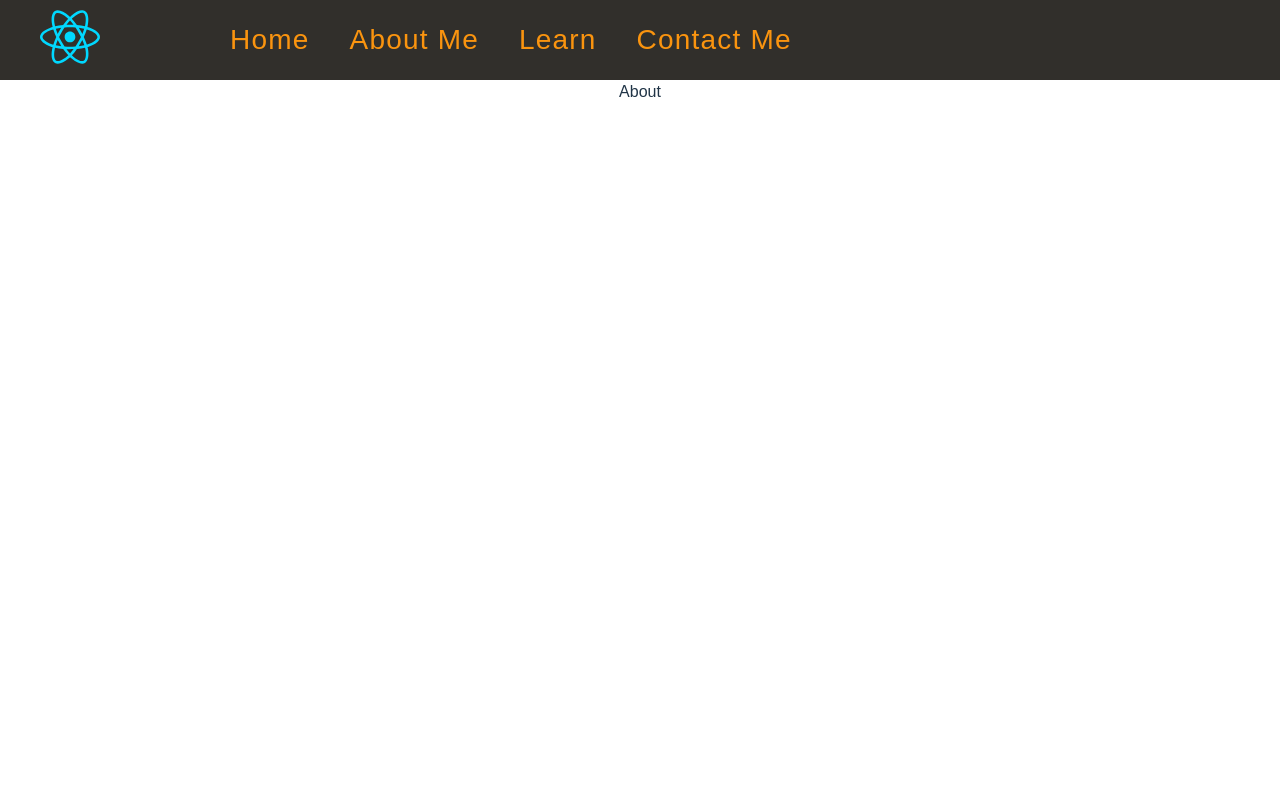
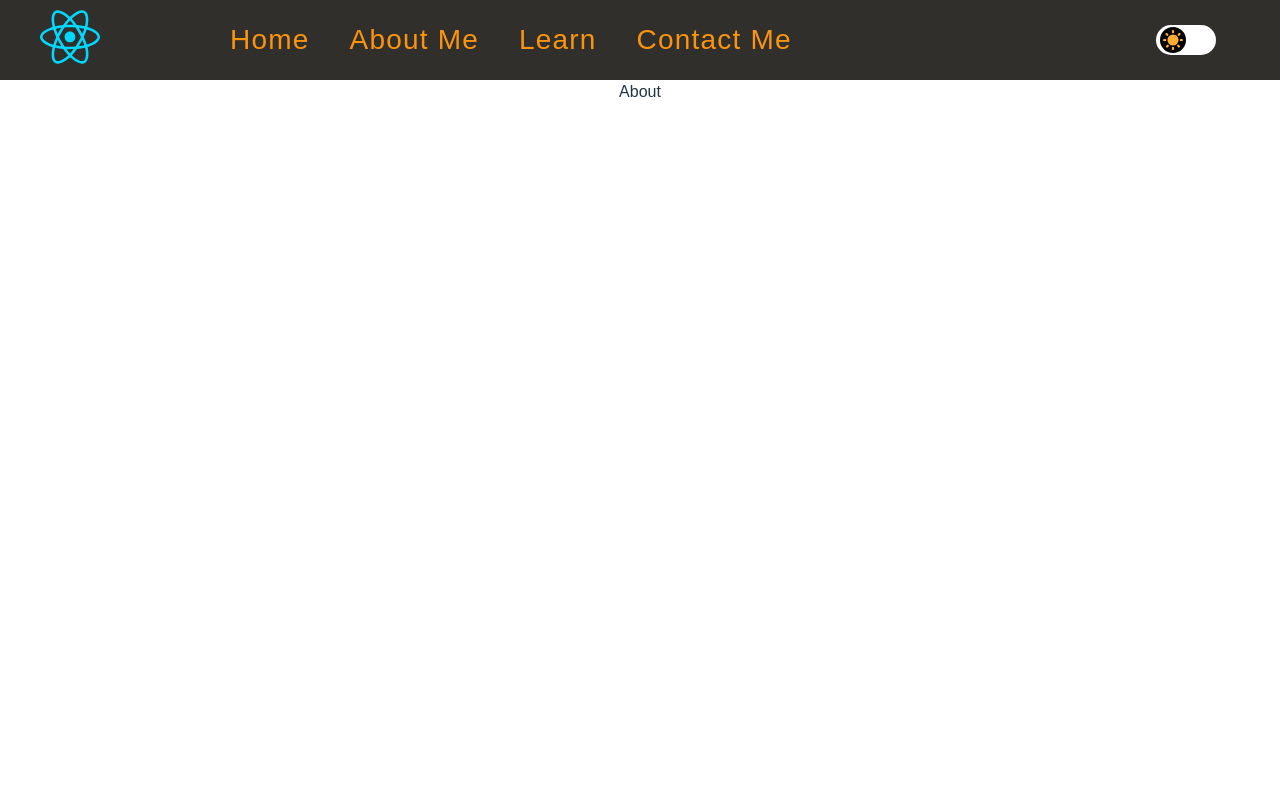
Before and after one commit to TimothyMutia/ReactTSPractice, a React (Vite) app: page /About in a window 1280 px wide. Shown: the top 800 px of the page. Built offline with nearby package versions, Linux system fonts and the light colour scheme; a web font is replaced by a local one.

Commit message:
feat:added light and dark theme to website

```diff
--- a/src/App.tsx
+++ b/src/App.tsx
@@ -4,7 +4,6 @@ import Footer from './Components/Footer';
 
 
 function App() {
-
   return (
     <div>
       <Header/>
--- a/src/Components/Header.tsx
+++ b/src/Components/Header.tsx
@@ -2,6 +2,7 @@ import React from 'react'
 import './styles.css'
 import Navbar from './Navbar'
 import { Link } from 'react-router-dom'
+import Theme_Button from './Theme_Button'
 
 const Header:React.FC = () => {
   return (
@@ -10,6 +11,7 @@ const Header:React.FC = () => {
           <img src='src\assets\react.svg' className='Logo'></img>
         </Link>
         <Navbar/>
+        <Theme_Button></Theme_Button>
     </header>
   )
 }
--- /dev/null
+++ b/src/Components/Theme_Button.tsx
@@ -0,0 +1,24 @@
+import { useTheme } from '../Contexts/ThemeContext'
+import './styles.css'
+
+const Theme_Button = () => {
+    const {theme, setTheme} = useTheme();
+    const toggle = () => {
+        if(theme === '' || theme === 'light'){
+            setTheme('dark');
+        }
+        else if (theme === 'dark'){
+            setTheme('light');
+        }
+    }
+  return (
+
+        <div className='Theme_Button'>
+            <label className={theme === 'light' ? 'slider' : 'slider dark'}>
+                <input type="radio" id="switch" onClickCapture={() => toggle()} />
+            </label>
+        </div>
+  )
+}
+
+export default Theme_Button
--- a/src/Components/styles.css
+++ b/src/Components/styles.css
@@ -88,3 +88,67 @@
         gap:10px;
     }
 }
+
+
+/*theme_Button*/
+.Theme_Button{
+
+    display:flex;
+    justify-content: center;
+    align-items: center;
+    flex-wrap: nowrap;
+    position:absolute;
+    align-self: center;
+    right:5%;
+    z-index: 99;
+}
+
+#switch{
+    height: 0;
+    width: 0;
+    opacity: 0;
+}
+
+.slider {
+    cursor: pointer;
+    width: 60px;
+    height: 30px;
+    background-color: white;
+    display: block;
+    border-radius: 40px;
+    position: relative;
+
+    &.dark{
+        background-color: black;
+    }
+    &.dark::after{
+        width: 26px;
+        height: 26px;
+        content:'';
+        background-image: url(../assets/moon.svg);
+        align-content: center;
+        background-color: white;
+        transform: translateX(26px);
+    }
+  }
+
+.slider::after {
+    display: flex;
+    flex-wrap: wrap-reverse;
+    content:"";
+    background-image: url(../assets/sun.svg);
+    background-size: 75% 75%;
+    background-position:center;
+    background-repeat: no-repeat;
+    position: absolute;
+    top:2px;
+    left:4px;
+    width: 26px;
+    height: 26px;
+    background-color: black;
+    border-radius: 100%;
+    transition: 0.3s;
+  }
+.slider:active:after {
+    background-color: grey;
+  }
--- /dev/null
+++ b/src/Contexts/ThemeContext.tsx
@@ -0,0 +1,24 @@
+import React, { createContext, useContext, useState  } from 'react'
+
+interface ThemeContextType {
+    theme: string;
+    setTheme: React.Dispatch<React.SetStateAction<string>>;
+    }
+const ThemeContext = createContext<ThemeContextType | undefined> (undefined)
+
+export function ThemeProvider ({children}: {children:React.ReactNode}){
+    const [theme, setTheme] = useState('light');
+    return(
+        <ThemeContext.Provider value={{theme, setTheme}}>
+            {children}
+        </ThemeContext.Provider>
+    );
+}
+
+export function useTheme() {
+    const context = useContext(ThemeContext);
+    if (context === undefined) {
+      throw new Error("ThemeContext must be used within a ThemeProvider");
+    }
+    return context;
+}
--- a/src/Views/Home.tsx
+++ b/src/Views/Home.tsx
@@ -1,24 +1,26 @@
 
 import './styles.css'
 import '../Components/styles.css'
+import { useTheme } from '../Contexts/ThemeContext'
 
 const Home = () => {
+  const {theme} = useTheme();
   return (
 
-    <div className='Home'>
+    <div className={theme === 'light' ? 'Home' : 'Home dark'}>
         <div className='Hero_Container'>
           <div className='Hero_Header'>
             <h1 className='H1'>Fire this ship</h1>
           </div>
         </div>
-      <div className="Body">
+      <div className='Body'>
         <div className='Text_Section'>
           <div>
             <h1>Lorem Ipsum Master</h1>
           </div>
           <div>
             <h2>I love Lorem Ipsum</h2>
-            <p className='paragraph'>
+            <p className={theme === 'light' ? 'paragraph' : 'paragraph dark'}>
               Lorem Lorem ipsum, dolor sit amet consectetur
               adipisicing elit. Temporibus, quasi. Explicabo
               aspernatur excepturi autem nihil molestiae!
--- a/src/Views/styles.css
+++ b/src/Views/styles.css
@@ -2,14 +2,21 @@
   display:flex;
   flex-direction: column;
   gap: 50px;
+  background-color: white;
+  &.dark{
+    background-color: #242424;
+  }
 }
 .Body {
-  width: 100vw;
-  height: 100vh;
+  width: 100%;
+  height: 100%;
   display: flex;
   flex-direction: column;
   align-items: center;
   gap: 40px;
+
+
+
 }
 
 .Text_Section {
@@ -32,7 +39,7 @@
     background-repeat: no-repeat;
     background-size: cover;
     display: flex;
-    z-index: -1;
+    z-index: 1;
     justify-content: center;
     align-items: center;
     margin-top: -80px;
@@ -51,7 +58,6 @@
     align-items: center;
     text-align: center;
     filter: initial;
-    z-index: 1;
 }
 
 
--- a/src/index.css
+++ b/src/index.css
@@ -10,8 +10,8 @@
 
   --primary:   #0FA6FA;
   --secondary: #FA940F;
-  --text:      #BA823A;
-  --misc:      #4181A5;
+  --text:      #62431A;
+  --darkText:  #0796C0;
   --shapes:    #312F2B;
 
   color-scheme: light dark;
@@ -59,9 +59,13 @@ h2{
 .paragraph{
   font-size: 20px;
   line-height: 32px;
-  color: #664633;
+  color: var(--text);
   text-align: justify;
   letter-spacing: 1px;
+
+  &.dark{
+    color:var(--darkText);
+  }
 }
 
 @media (max-width: 1024px) {
--- a/src/main.tsx
+++ b/src/main.tsx
@@ -8,6 +8,7 @@ import Contact from './Views/Contact.tsx';
 import About from './Views/About.tsx';
 import Learn from './Views/Learn.tsx';
 import Error_Page from './Components/Error_Page.tsx';
+import { ThemeProvider } from './Contexts/ThemeContext.tsx';
 
 
 const router = createBrowserRouter([
@@ -37,6 +38,8 @@ const router = createBrowserRouter([
 
 createRoot(document.getElementById('root')!).render(
   <StrictMode>
-    <RouterProvider router={router} />
+    <ThemeProvider>
+      <RouterProvider router={router} />
+    </ThemeProvider>
   </StrictMode>,
 )
```
Also changed, not shown: src/assets/moon.svg (added), src/assets/sun.svg (added).
